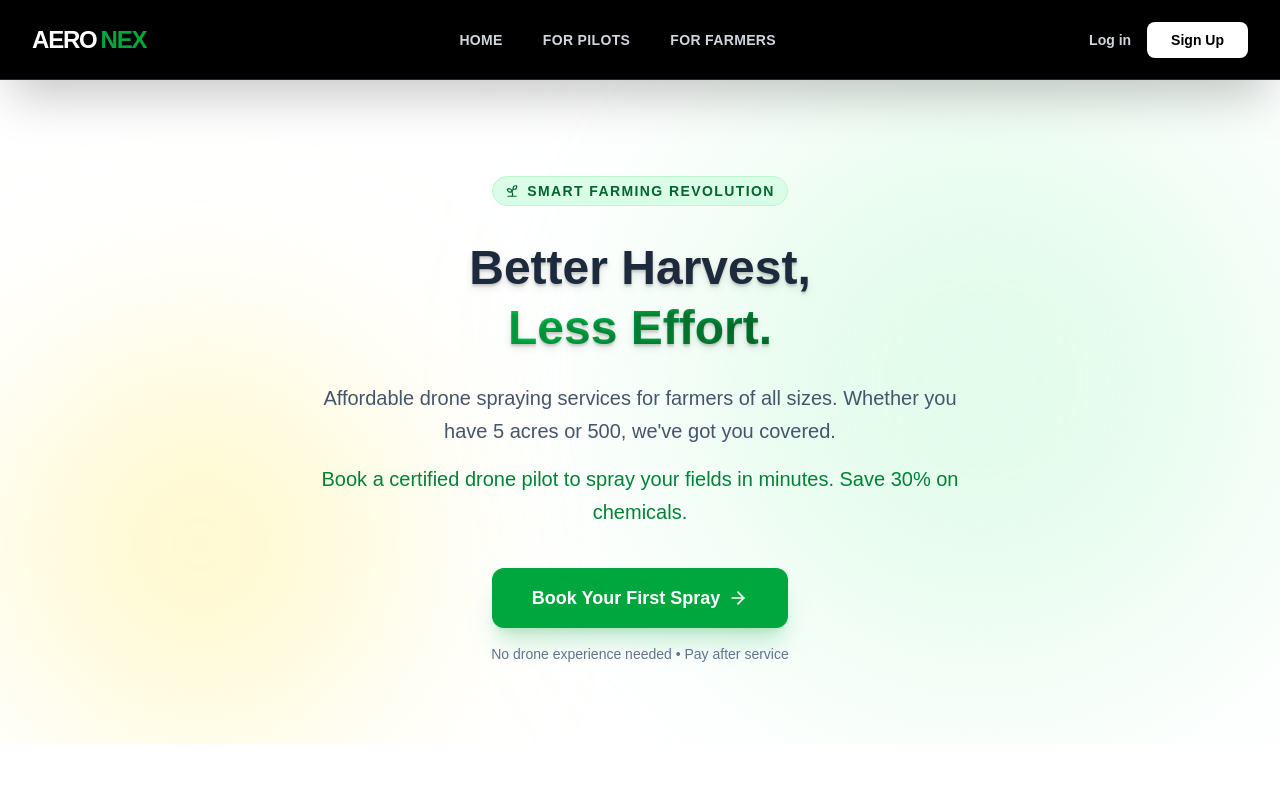
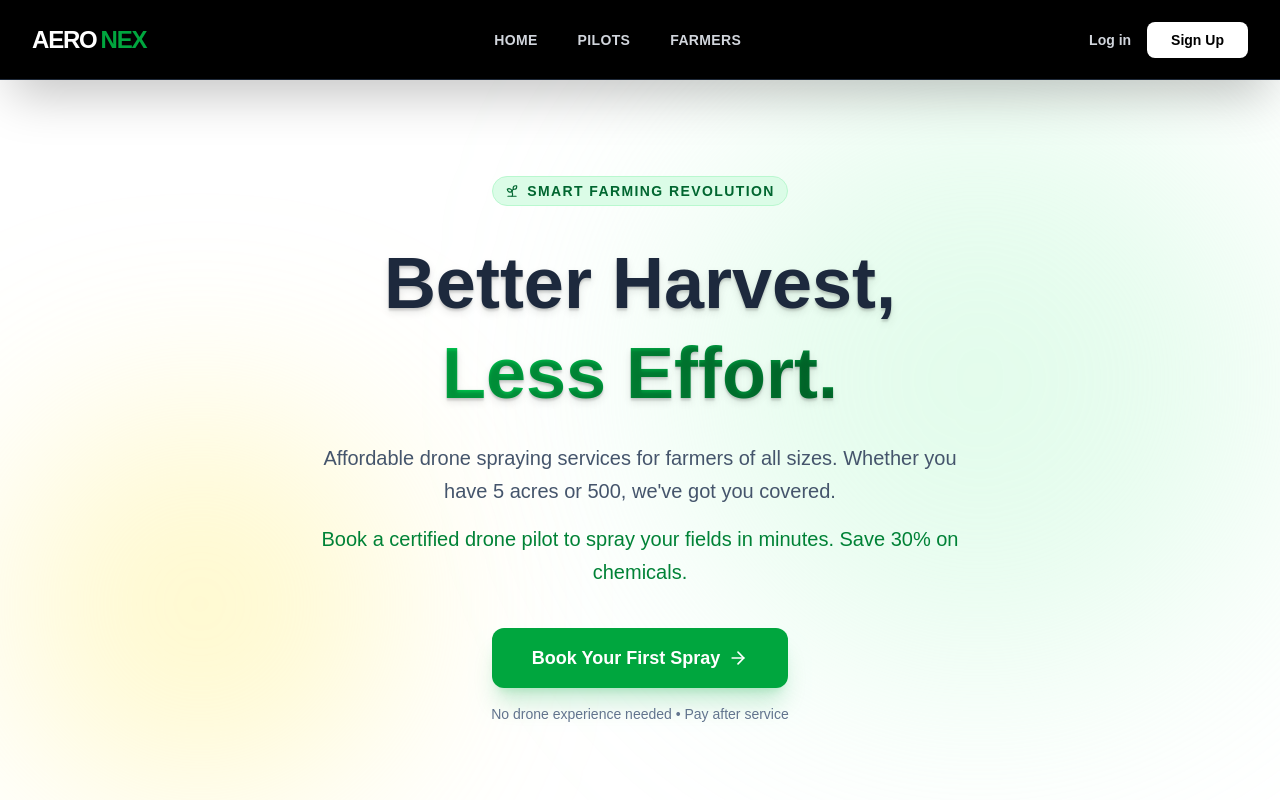
Before and after one commit to deepnngarr-dotcom/AeroNex, a Next.js app in the folder client/: page /farmers in a window 1280 px wide. Shown: the top 800 px of the page. Built offline with nearby package versions, Linux system fonts and the light colour scheme.

Commit message:
Changed page titles from "For Farmers" and "For Pilots" to just "Farmers" and "Pilots". Also removed text-shadow from the farmer page for better readability.

```diff
--- a/client/app/farmers/page.tsx
+++ b/client/app/farmers/page.tsx
@@ -90,7 +90,7 @@ export default function ForFarmers() {
             <Sprout size={14} /> Smart Farming Revolution
           </div>
 
-          <h1 className="text-5xl md:text-5xl font-black mb-6 leading-tight text-slate-800 text-shadow-lg">
+          <h1 className="text-5xl md:text-7xl font-black mb-6 leading-tight text-slate-800 text-shadow-lg">
             Better Harvest, <br/>
             <span className="text-transparent bg-clip-text bg-gradient-to-r from-green-500 to-green-700">
               Less Effort.
--- a/client/components/Navbar.tsx
+++ b/client/components/Navbar.tsx
@@ -31,12 +31,12 @@ export default function Navbar() {
           </Link>
 
           <Link href="/pilots" className="hover:text-red-500 transition flex items-center gap-2 group">
-            For Pilots
+            Pilots
             <span className="bg-red-600 text-white text-[10px] px-1 rounded hidden group-hover:block">NEW</span>
           </Link>
 
           <Link href="/farmers" className="hover:text-green-500 transition flex items-center gap-2">
-            For Farmers
+            Farmers
 
           </Link>
 
```
